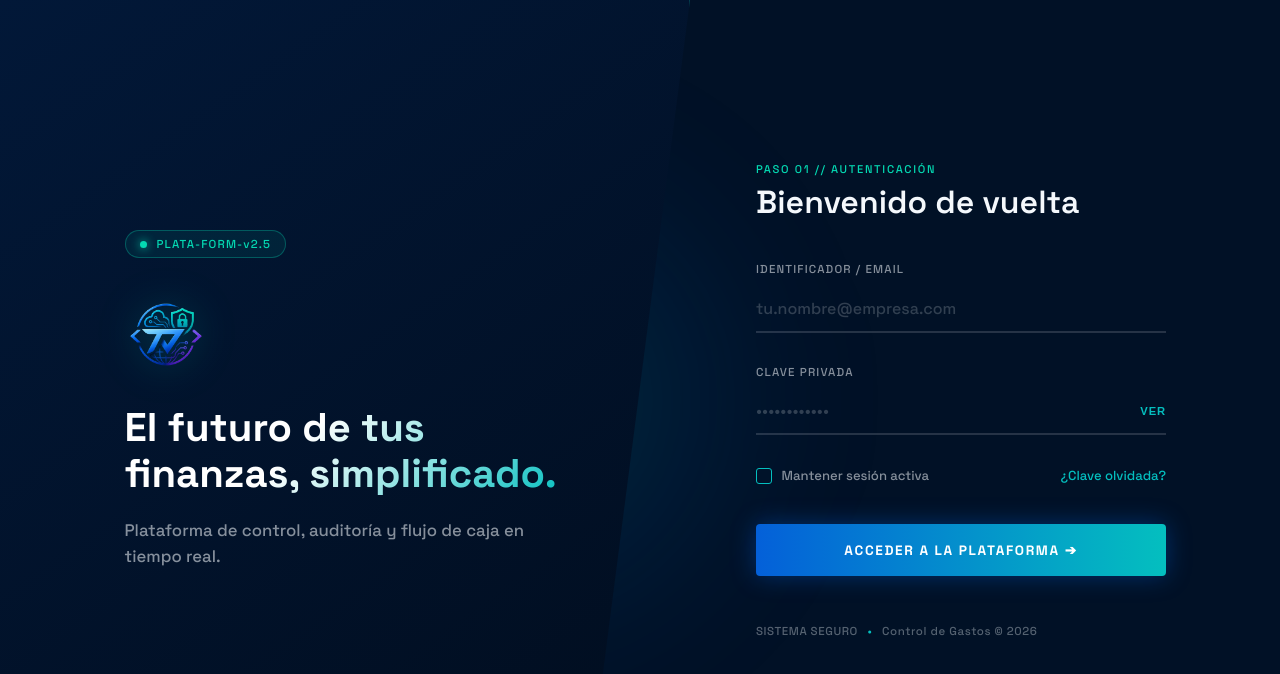
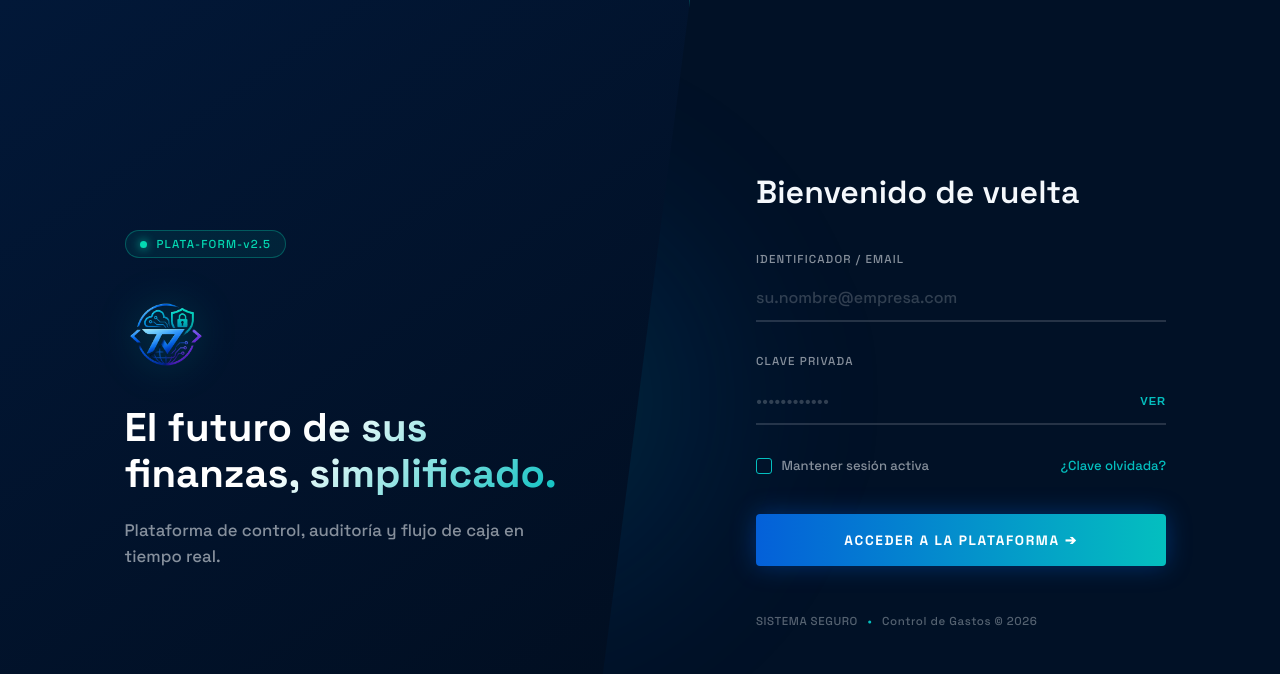
Before and after one commit to jsanchez-2025135/Control-de-gastos, an Angular app in the folder control-gastos/front/: page /login in a window 1280 px wide. Shown: the top 674 px of the page. Built offline with nearby package versions, Linux system fonts and the light colour scheme.

Commit message:
style: ajustar textos al trato formal

```diff
--- a/control-gastos/front/src/app/features/auth/login/login.component.html
+++ b/control-gastos/front/src/app/features/auth/login/login.component.html
@@ -18,7 +18,7 @@
         <img class="brand-logo" src="assets/images/Logo-gastos-sinfondo.png" alt="Control de Gastos" />
       </div>
 
-      <h1 class="hero-title">El futuro de tus finanzas, simplificado.</h1>
+      <h1 class="hero-title">El futuro de sus finanzas, simplificado.</h1>
       <p class="hero-text">Plataforma de control, auditoría y flujo de caja en tiempo real.</p>
 
     </div>
@@ -29,7 +29,6 @@
     <div class="hud-container">
 
       <header class="hud-header">
-        <span class="hud-step">PASO 01 // AUTENTICACIÓN</span>
         <h2>Bienvenido de vuelta</h2>
       </header>
 
@@ -43,7 +42,7 @@
               id="email"
               type="email"
               formControlName="email"
-              placeholder="tu.nombre@empresa.com"
+              placeholder="su.nombre@empresa.com"
               autocomplete="username"
             />
             <span class="focus-bar"></span>
--- a/control-gastos/front/src/app/features/ingresos/ingresos.component.html
+++ b/control-gastos/front/src/app/features/ingresos/ingresos.component.html
@@ -75,7 +75,7 @@
         </span>
         <div>
           <h1 class="topbar__title">Ingresos</h1>
-          <p class="topbar__subtitle">Registra y administra todos tus ingresos</p>
+          <p class="topbar__subtitle">Registre y administre todos sus ingresos</p>
         </div>
       </div>
       <div class="topbar__account">
```
